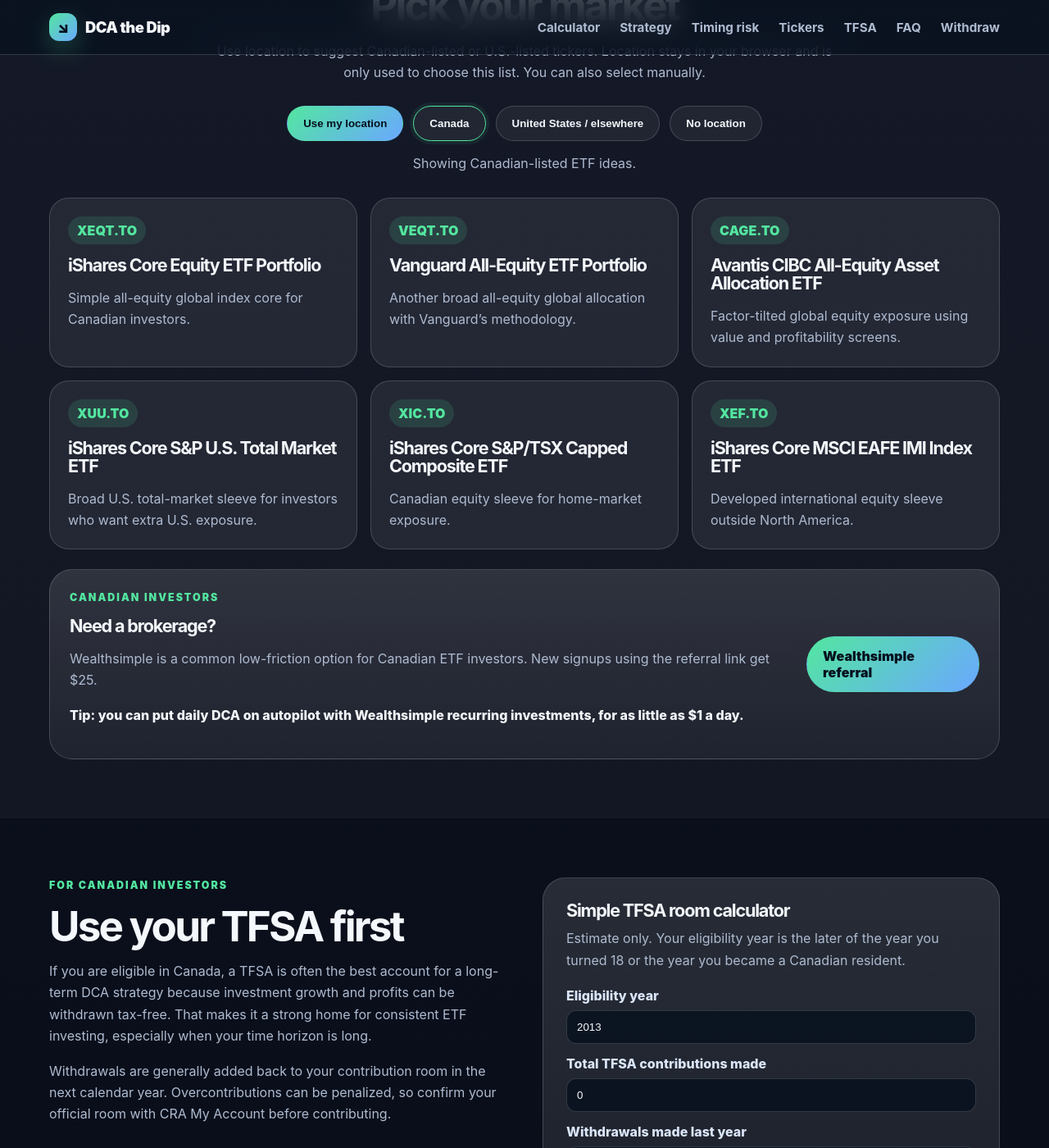
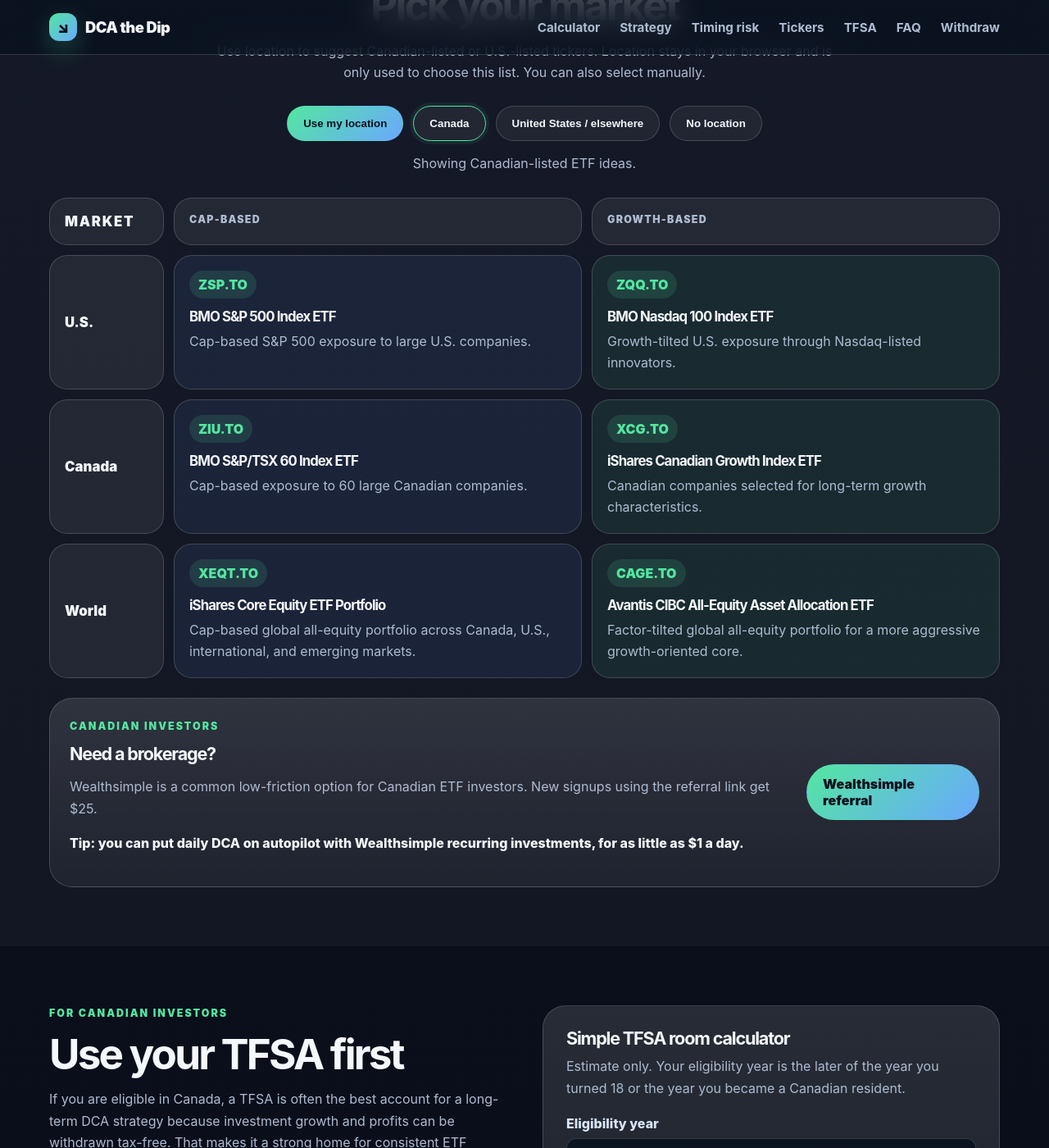
Before and after one commit to thestamp/dcathedip, a Jekyll site: the page built from index.html, in a window 1280 px wide and 1400 px high, scrolled down 5475 px. Shown: the whole window at 82% size. Built offline with Jekyll 4.4.1, drawn with Linux system fonts in a browser that asks for light colours.

Commit message:
Add Canadian ETF comparison grid

```diff
--- a/assets/css/styles.css
+++ b/assets/css/styles.css
@@ -215,8 +215,39 @@
 .location-note { text-align: center; margin-top: 14px; }
 .ticker-grid { display: grid; grid-template-columns: repeat(3, 1fr); gap: 16px; margin-top: 28px; }
 .ticker-card { border: 1px solid var(--border); background: rgba(255,255,255,0.07); border-radius: 24px; padding: 22px; }
-.ticker-card .ticker { display: inline-flex; border-radius: 999px; background: rgba(83,230,160,0.13); color: var(--green); padding: 7px 11px; font-weight: 1000; margin-bottom: 14px; }
+.ticker-card .ticker, .etf-cell .ticker { display: inline-flex; border-radius: 999px; background: rgba(83,230,160,0.13); color: var(--green); padding: 7px 11px; font-weight: 1000; margin-bottom: 14px; }
 .ticker-card p { margin-bottom: 0; }
+.etf-matrix {
+  display: grid;
+  grid-template-columns: 140px minmax(0, 1fr) minmax(0, 1fr);
+  gap: 12px;
+  margin-top: 28px;
+  align-items: stretch;
+}
+.etf-matrix-header, .market-label, .etf-cell {
+  border: 1px solid var(--border);
+  background: rgba(255,255,255,0.07);
+  border-radius: 22px;
+  padding: 18px;
+}
+.etf-matrix-header {
+  color: var(--muted);
+  text-transform: uppercase;
+  letter-spacing: 0.1em;
+  font-size: 0.78rem;
+  font-weight: 900;
+}
+.market-label {
+  display: flex;
+  align-items: center;
+  color: var(--text);
+  font-weight: 1000;
+  font-size: 1.05rem;
+}
+.etf-cell h3 { font-size: 1.05rem; margin-bottom: 8px; }
+.etf-cell p { margin: 0; }
+.etf-cell.cap { background: rgba(106,168,255,0.09); }
+.etf-cell.growth { background: rgba(83,230,160,0.09); }
 .wealthsimple { margin-top: 24px; padding: 24px; display: flex; justify-content: space-between; gap: 24px; align-items: center; box-shadow: none; }
 .wealthsimple h3 { margin-bottom: 8px; }
 .wealthsimple .tip { color: var(--text); font-weight: 800; margin-top: 12px; }
@@ -255,7 +286,9 @@
   .hero, .calculator-layout, .split, .footer-grid, .timing-grid { grid-template-columns: 1fr; }
   .hero { padding-top: 56px; }
   .hero-card { min-height: 320px; }
-  .grid-3, .ticker-grid, .stats, .budget-grid, .wealthsimple-promo { grid-template-columns: 1fr; }
+  .grid-3, .ticker-grid, .stats, .budget-grid, .wealthsimple-promo, .etf-matrix { grid-template-columns: 1fr; }
+  .etf-matrix-header { display: none; }
+  .market-label { justify-content: center; }
   .nav-links { display: none; }
   .wealthsimple { align-items: stretch; flex-direction: column; }
   .wealthsimple-actions { justify-content: flex-start; }
--- a/assets/js/app.js
+++ b/assets/js/app.js
@@ -3,12 +3,21 @@
 
 const etfs = {
   canada: [
-    { ticker: "XEQT.TO", name: "iShares Core Equity ETF Portfolio", use: "Simple all-equity global index core for Canadian investors." },
-    { ticker: "VEQT.TO", name: "Vanguard All-Equity ETF Portfolio", use: "Another broad all-equity global allocation with Vanguard’s methodology." },
-    { ticker: "CAGE.TO", name: "Avantis CIBC All-Equity Asset Allocation ETF", use: "Factor-tilted global equity exposure using value and profitability screens." },
-    { ticker: "XUU.TO", name: "iShares Core S&P U.S. Total Market ETF", use: "Broad U.S. total-market sleeve for investors who want extra U.S. exposure." },
-    { ticker: "XIC.TO", name: "iShares Core S&P/TSX Capped Composite ETF", use: "Canadian equity sleeve for home-market exposure." },
-    { ticker: "XEF.TO", name: "iShares Core MSCI EAFE IMI Index ETF", use: "Developed international equity sleeve outside North America." }
+    {
+      market: "U.S.",
+      cap: { ticker: "ZSP.TO", name: "BMO S&P 500 Index ETF", use: "Cap-based S&P 500 exposure to large U.S. companies." },
+      growth: { ticker: "ZQQ.TO", name: "BMO Nasdaq 100 Index ETF", use: "Growth-tilted U.S. exposure through Nasdaq-listed innovators." }
+    },
+    {
+      market: "Canada",
+      cap: { ticker: "ZIU.TO", name: "BMO S&P/TSX 60 Index ETF", use: "Cap-based exposure to 60 large Canadian companies." },
+      growth: { ticker: "XCG.TO", name: "iShares Canadian Growth Index ETF", use: "Canadian companies selected for long-term growth characteristics." }
+    },
+    {
+      market: "World",
+      cap: { ticker: "XEQT.TO", name: "iShares Core Equity ETF Portfolio", use: "Cap-based global all-equity portfolio across Canada, U.S., international, and emerging markets." },
+      growth: { ticker: "CAGE.TO", name: "Avantis CIBC All-Equity Asset Allocation ETF", use: "Factor-tilted global all-equity portfolio for a more aggressive growth-oriented core." }
+    }
   ],
   us: [
     { ticker: "VT", name: "Vanguard Total World Stock ETF", use: "One-ticket global equity market exposure." },
@@ -162,15 +171,41 @@
   `;
 }
 
-function renderTickers(region) {
-  const grid = document.getElementById("tickerGrid");
-  grid.innerHTML = etfs[region].map(item => `
-    <article class="ticker-card">
+function renderEtfCell(item, type) {
+  return `
+    <div class="etf-cell ${type}">
       <span class="ticker">${item.ticker}</span>
       <h3>${item.name}</h3>
       <p>${item.use}</p>
-    </article>
-  `).join("");
+    </div>
+  `;
+}
+
+function renderTickers(region) {
+  const grid = document.getElementById("tickerGrid");
+  grid.classList.toggle("etf-matrix", region === "canada");
+  grid.classList.toggle("ticker-grid", region !== "canada");
+
+  if (region === "canada") {
+    grid.innerHTML = `
+      <div class="etf-matrix-header market-label">Market</div>
+      <div class="etf-matrix-header">Cap-based</div>
+      <div class="etf-matrix-header">Growth-based</div>
+      ${etfs.canada.map(row => `
+        <div class="market-label">${row.market}</div>
+        ${renderEtfCell(row.cap, "cap")}
+        ${renderEtfCell(row.growth, "growth")}
+      `).join("")}
+    `;
+  } else {
+    grid.innerHTML = etfs.us.map(item => `
+      <article class="ticker-card">
+        <span class="ticker">${item.ticker}</span>
+        <h3>${item.name}</h3>
+        <p>${item.use}</p>
+      </article>
+    `).join("");
+  }
 
   document.querySelectorAll("[data-region]").forEach(btn => btn.classList.toggle("active", btn.dataset.region === region));
   document.getElementById("wealthsimpleBox").style.display = region === "canada" ? "flex" : "none";
```
Also changed, not shown: requirements.md (+7 -6 lines), tests/smoke.js (+16 -1 lines).
